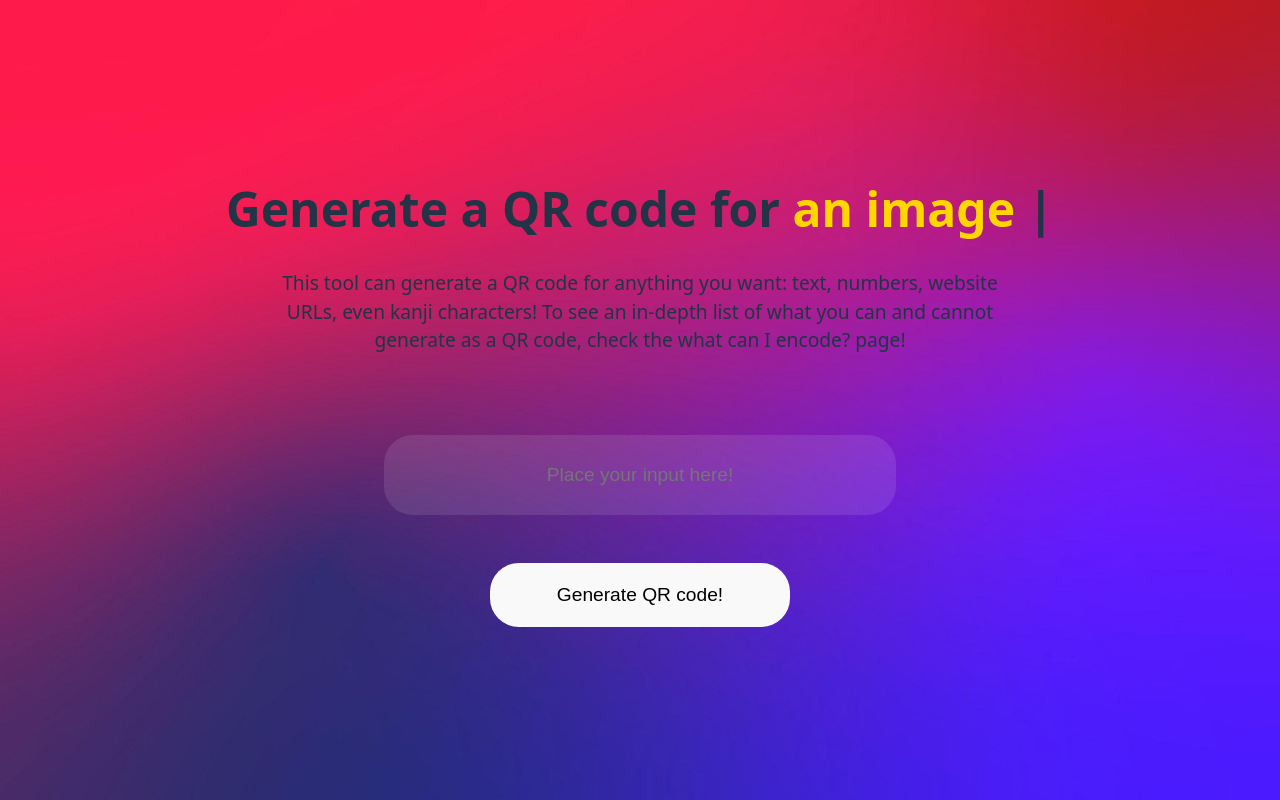
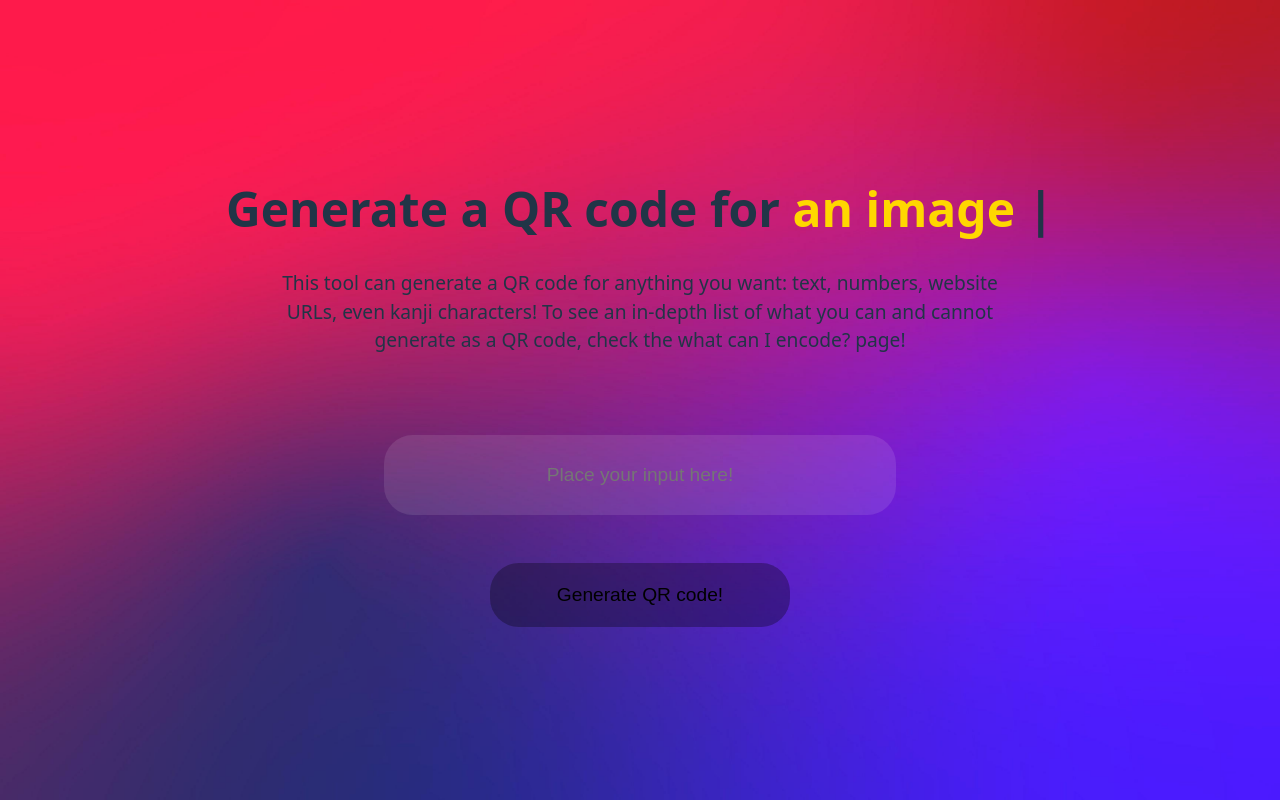
Before and after one commit to nicholasTropea/QRGenerator, a React (Vite) app: page / in a window 1280 px wide. Built offline with nearby package versions, Linux system fonts and the light colour scheme.

Commit message:
Fixed glowing bug

```diff
--- a/src/styles/Button.module.scss
+++ b/src/styles/Button.module.scss
@@ -1,37 +1,22 @@
 .buttonField {
     position: relative;
-
+    background-color: rgba(0, 0, 0, 0.3);
     text-align: center;
     font-size: 1.2em;
-
     border: none;
     border-radius: 1.5em;
-
     width: 15vw;
     height: 8vh;
     min-width: 300px;
     min-height: 50px;
+    transition: border 100ms ease, transform 200ms ease-in-out;
+    z-index: 10;
 
-    transition: border 100ms ease;
-
-    &:focus {
-        outline: none;
-        border: 2px solid rgb(238, 0, 255);
-    }
-
-    &:hover {
-        border: 2px solid rgb(238, 0, 255);
-    }
-}
-
-.glowing {
-    // outline: 2px solid lime;
-
+    // Always create the glow elements
     &::before {
         content: "";
-
-        border: 1px solid red;
-
+        opacity: 0;
+        transition: opacity 700ms ease-in-out;
         background: linear-gradient(
             45deg,
             #ff0000,
@@ -44,45 +29,53 @@
             #ff00c8,
             #ff0000
         );
-
         position: absolute;
         top: -2px;
         left: -2px;
-
         background-size: 400%;
         z-index: -1;
-
         filter: blur(5px);
         -webkit-filter: blur(5px);
-
         width: calc(100% + 4px);
         height: calc(100% + 4px);
         border-radius: 1.5em;
-
         animation: glowingButton 20s linear infinite;
-        transition: opacity 0.3s ease-in-out;
     }
 
     &::after {
         content: "";
-
+        opacity: 0;
+        transition: opacity 700ms ease-in-out;
         z-index: -1;
         position: absolute;
         top: 0;
         left: 0;
-
         width: 100%;
         height: 100%;
-
-        background: #222;
+        background-color: rgba(0, 0, 0, 0.8);
         border-radius: 1.5em;
     }
 
-    @at-root {
-        @keyframes glowingButton {
-            0% { background-position: 0 0; }
-            50% { background-position: 400% 0; }
-            100% { background-position: 0 0; }
+    &:focus {
+        outline: none;
+    }
+
+    // When button has the glowing class, show the effects
+    &.glowing {
+        &::before,
+        &::after {
+            opacity: 1;
+        }
+
+        &:hover {
+            cursor: pointer;
+            transform: scale(0.9);
         }
     }
+
+    @keyframes glowingButton {
+        0% { background-position: 0 0; }
+        50% { background-position: 400% 0; }
+        100% { background-position: 0 0; }
+    }
 }
```
